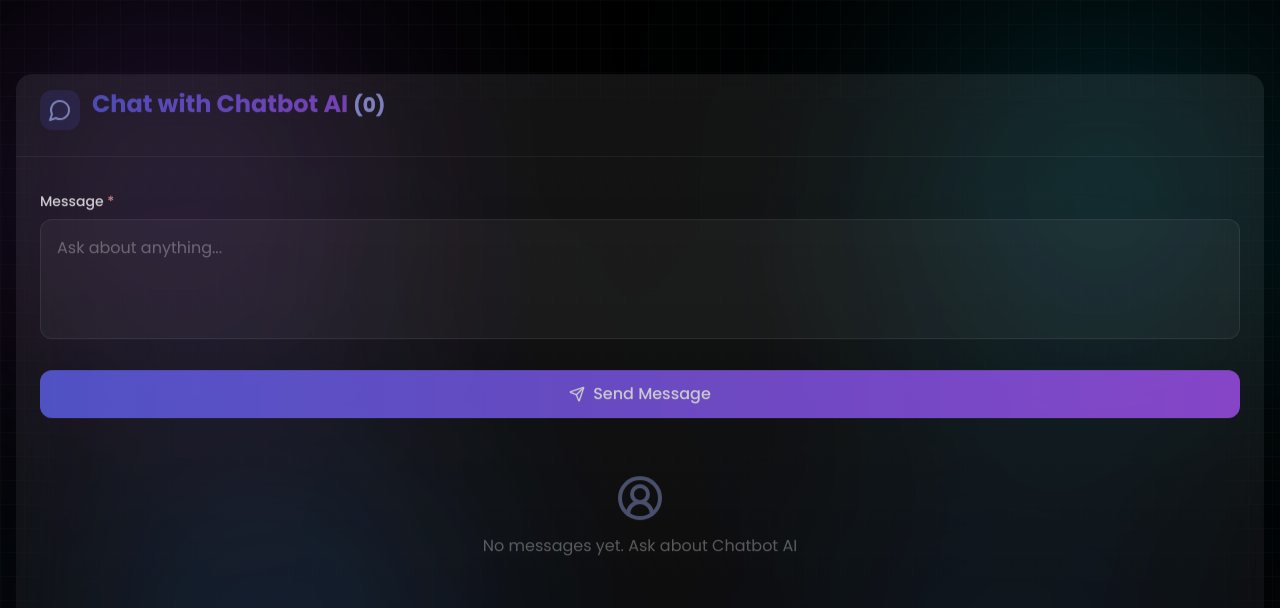
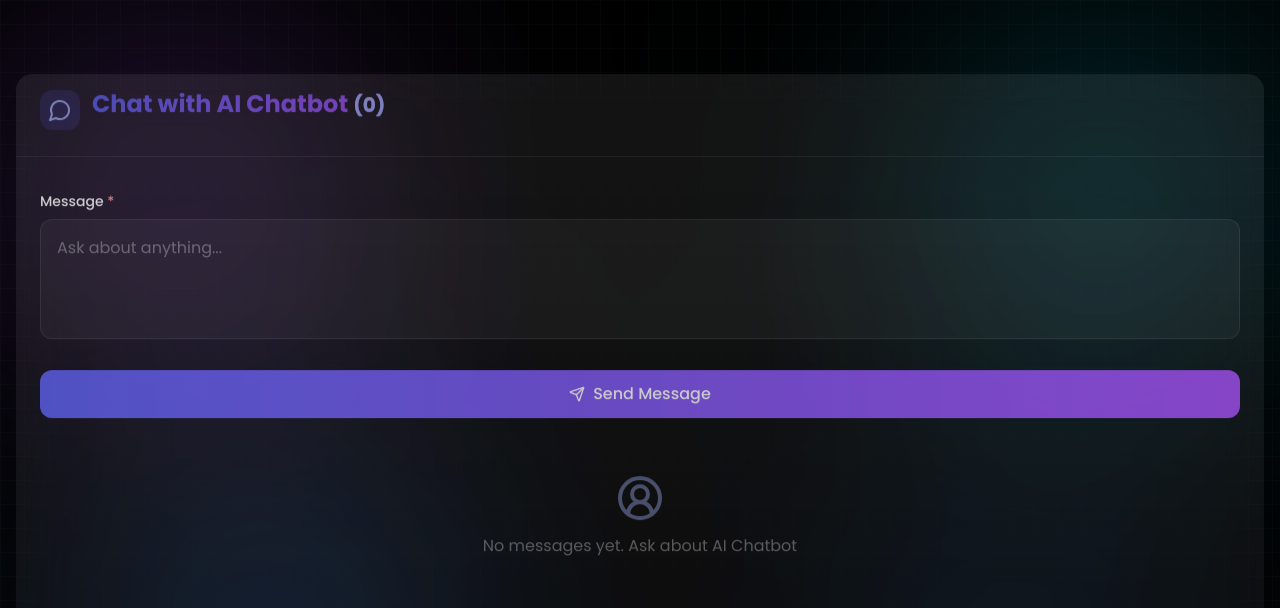
Before and after one commit to revatrisdi/Chatbot_AI, a React (Vite) app: page / in a window 1280 px wide. Shown: the top 608 px of the page. Built offline with nearby package versions, Linux system fonts and the light colour scheme.

Commit message:
Update nama

```diff
--- a/src/Pages/WelcomeScreen.jsx
+++ b/src/Pages/WelcomeScreen.jsx
@@ -16,7 +16,7 @@ const TypewriterEffect = ({ text }) => {
       } else {
         clearInterval(timer);
       }
-    }, 260);
+    }, 360);
 
     return () => clearInterval(timer);
   }, [text]);
@@ -124,13 +124,12 @@ const WelcomeScreen = ({ onLoadingComplete }) => {
                 <h1 className="text-3xl sm:text-4xl md:text-6xl font-bold space-y-2 sm:space-y-4">
                   <div className="mb-2 sm:mb-4">
                     <span data-aos="fade-right" data-aos-delay="200" className="inline-block px-2 bg-gradient-to-r from-white via-blue-100 to-purple-200 bg-clip-text text-transparent">
-                      Chat
+                      AI
                     </span>{' '}
                     <span data-aos="fade-right" data-aos-delay="400" className="inline-block px-2 bg-gradient-to-r from-white via-blue-100 to-purple-200 bg-clip-text text-transparent">
-                      bot
+                      Chatbot
                     </span>{' '}
                     <span data-aos="fade-right" data-aos-delay="600" className="inline-block px-2 bg-gradient-to-r from-white via-blue-100 to-purple-200 bg-clip-text text-transparent">
-                      AI
                     </span>
                   </div>
                   <div>
--- a/src/components/Chatbot.jsx
+++ b/src/components/Chatbot.jsx
@@ -144,7 +144,7 @@ const Chatbot = () => {
                 </div>
                 <div className="flex-grow min-w-0">
                     <div className="flex items-center justify-between gap-4 mb-2">
-                        <h4 className="font-medium text-white">{isBot ? 'ChatBot AI' : 'You'}</h4>
+                        <h4 className="font-medium text-white">{isBot ? 'AI Chatbot' : 'You'}</h4>
                         <span className="text-xs text-white/50 whitespace-nowrap">
                             {formatDate(message.createdAt)}
                         </span>
@@ -171,7 +171,7 @@ const Chatbot = () => {
                             <MessageCircle className="w-6 h-6 text-indigo-300" />
                         </div>
                         <h3 className="text-2xl font-bold mb-3 text-transparent bg-clip-text bg-gradient-to-r from-[#6366f1] to-[#a855f7]">
-                            Chat with Chatbot AI <span className="text-xl text-indigo-300">({chatMessages.length})</span>
+                            Chat with AI Chatbot <span className="text-xl text-indigo-300">({chatMessages.length})</span>
                         </h3>
                     </div>
                 </div>
@@ -225,7 +225,7 @@ const Chatbot = () => {
                         {chatMessages.length === 0 ? (
                             <div className="text-center py-8">
                                 <UserCircle2 className="w-12 h-12 text-indigo-300 mx-auto mb-3 opacity-50" />
-                                <p className="text-white/40">No messages yet. Ask about Chatbot AI</p>
+                                <p className="text-white/40">No messages yet. Ask about AI Chatbot</p>
                             </div>
                         ) : (
                             chatMessages.map((message) => (
```
